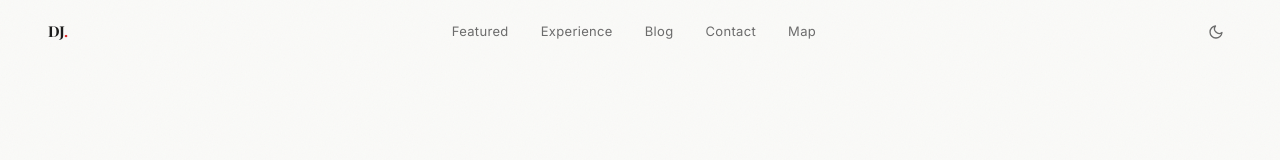
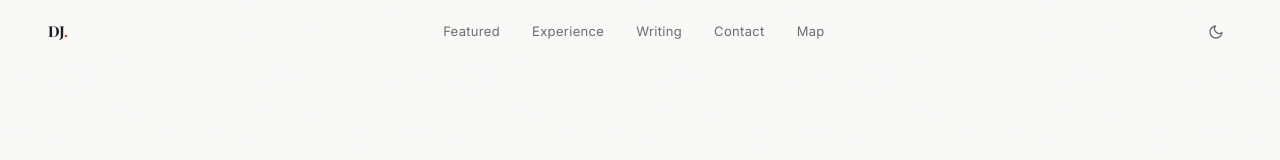
Before and after one commit to dulangaj/dulangaj.github.io, a React (Vite) app: page / in a window 1280 px wide. Shown: the top 160 px of the page. Built offline with nearby package versions, Linux system fonts and the light colour scheme; a web font is replaced by a local one.

Commit message:
Rename blog to writing

```diff
--- a/src/components/sections/Writing.tsx
+++ b/src/components/sections/Writing.tsx
@@ -143,10 +143,10 @@ export function Writing() {
   const hasMore = posts.length > VISIBLE_INITIAL
 
   return (
-    <section id="blog" className="px-6 md:px-12 py-24">
+    <section id="writing" className="px-6 md:px-12 py-24">
       <div className="max-w-7xl mx-auto">
         <FadeIn>
-          <SectionLabel text="Blog" index="03" />
+          <SectionLabel text="Writing" index="03" />
           <h2 className="font-display text-[clamp(2rem,5vw,3.5rem)] text-[var(--color-ink)] mb-4 leading-tight">
             Notes from the field.
           </h2>
--- a/src/models/SiteConfig.ts
+++ b/src/models/SiteConfig.ts
@@ -68,7 +68,7 @@ export const SiteConfig = new SiteConfigClass({
   nav: [
     { label: 'Featured',    href: '#featured'    },
     { label: 'Experience',  href: '#experience'  },
-    { label: 'Blog',        href: '#blog'        },
+    { label: 'Writing',     href: '#writing'     },
     { label: 'Contact',     href: '#contact'     },
     { label: 'Map',         href: '/map'         },
   ],
```
